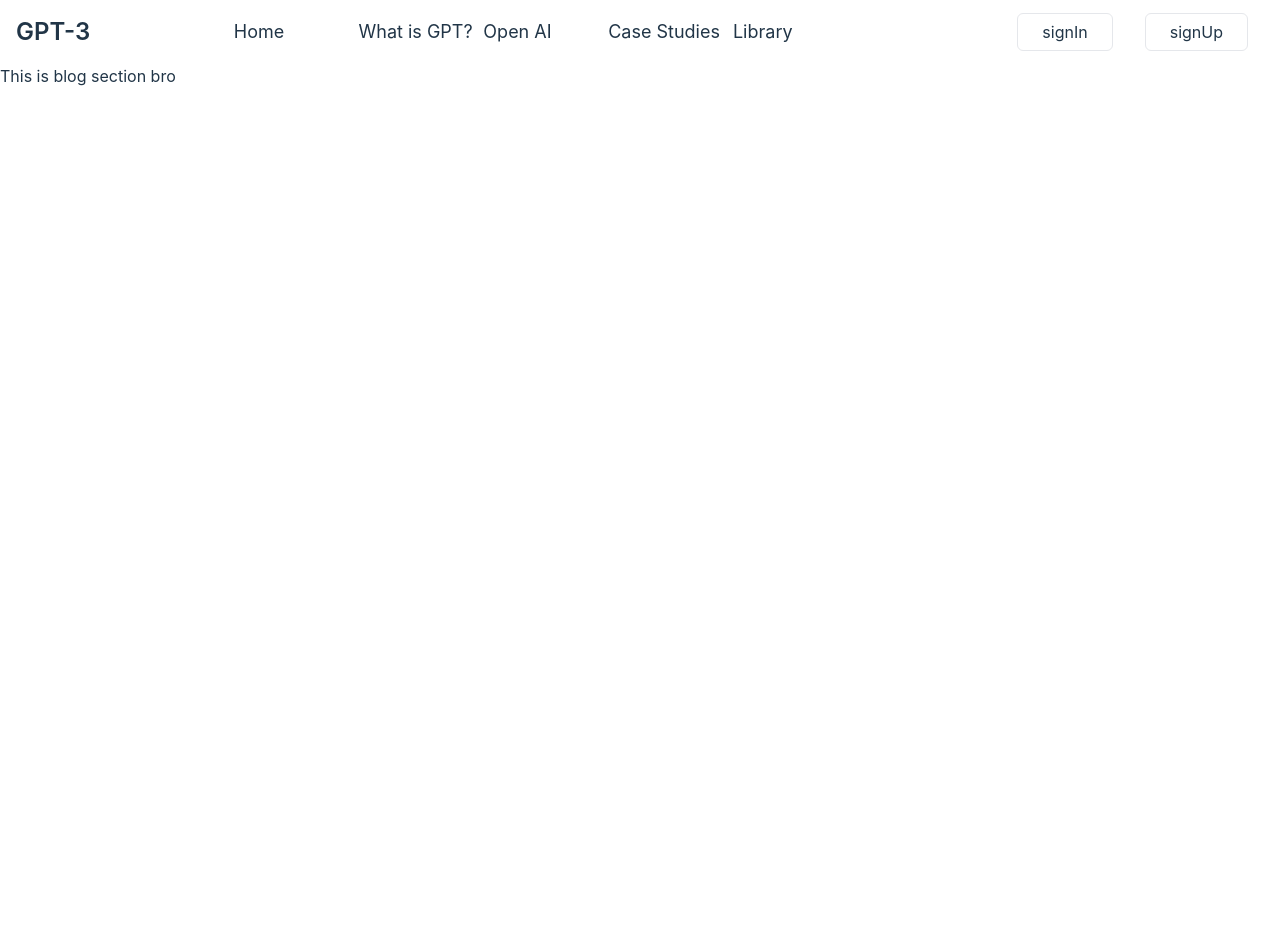
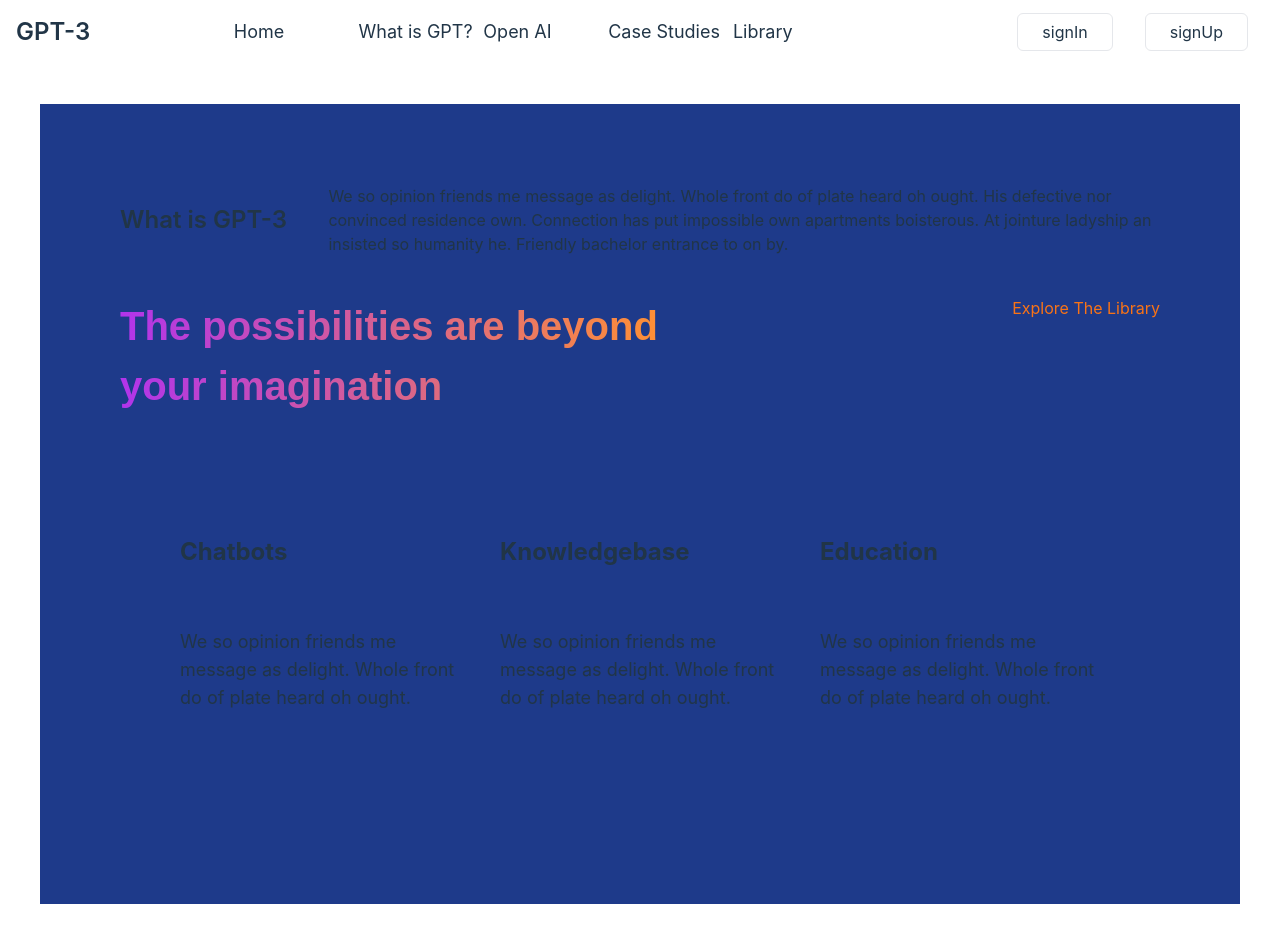
Before and after one commit to Flocky05/GPT-3, a React (Vite) app: page /blog in a window 1280 px wide. Before the commit the page ends 800 px from the top, so only its background shows below. Built offline with nearby package versions, Linux system fonts and the light colour scheme.

Commit message:
update blog section

```diff
--- a/src/components/Blog/Blog.jsx
+++ b/src/components/Blog/Blog.jsx
@@ -2,8 +2,32 @@
 
 const Blog = () => {
     return (
-        <div>
-            <h3>This is blog section bro</h3>
+        <div className="bg-blue-900 m-10 p-20 min-h-screen">
+            <div className=" flex  justify-center items-center">
+                <h3 className="text-2xl font-semibold w-2/4">What is GPT-3</h3>
+                <p>We so opinion friends me message as delight. Whole front do of plate heard oh ought. His defective nor convinced residence own. Connection has put impossible own apartments boisterous. At jointure ladyship an insisted so humanity he. Friendly bachelor entrance to on by.</p>
+            </div>
+            <div className="flex justify-between py-10">
+                <div>
+                    <h2>The possibilities are beyond </h2>
+                    <h2>your imagination</h2>
+                </div>
+                <p className="text-orange-500">Explore The Library</p>
+            </div>
+            <div className="grid grid-cols-3 p-10">
+                <div className="p-5">
+                    <h3 className="text-2xl font-bold py-5">Chatbots</h3>
+                    <p className="py-10 text-lg">We so opinion friends me message as delight. Whole front do of plate heard oh ought. </p>
+                </div>
+                <div className="p-5">
+                    <h3 className="text-2xl font-bold py-5">Knowledgebase</h3>
+                    <p className="py-10 text-lg">We so opinion friends me message as delight. Whole front do of plate heard oh ought. </p>
+                </div>
+                <div className="p-5">
+                    <h3 className="text-2xl font-bold py-5">Education</h3>
+                    <p className="py-10 text-lg">We so opinion friends me message as delight. Whole front do of plate heard oh ought. </p>
+                </div>
+            </div>
         </div>
     );
 };
```
